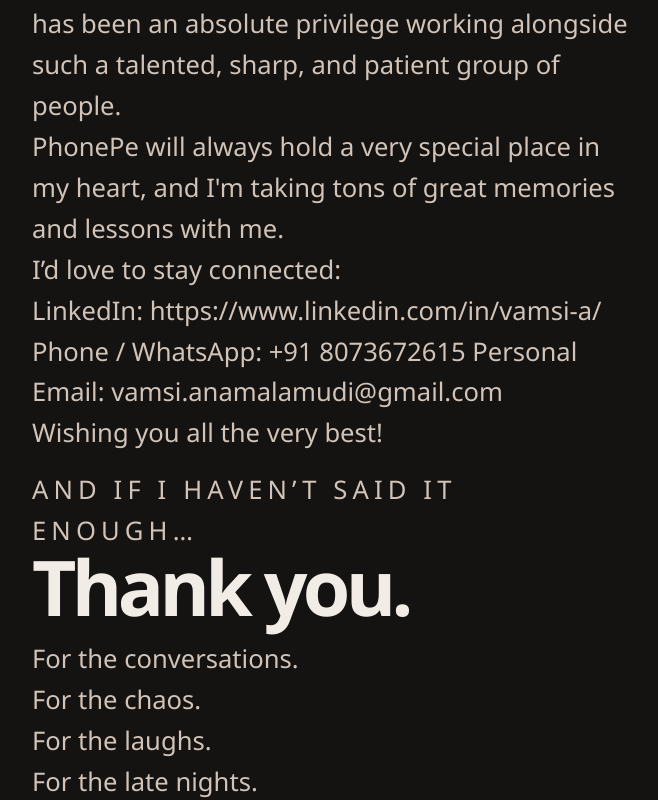
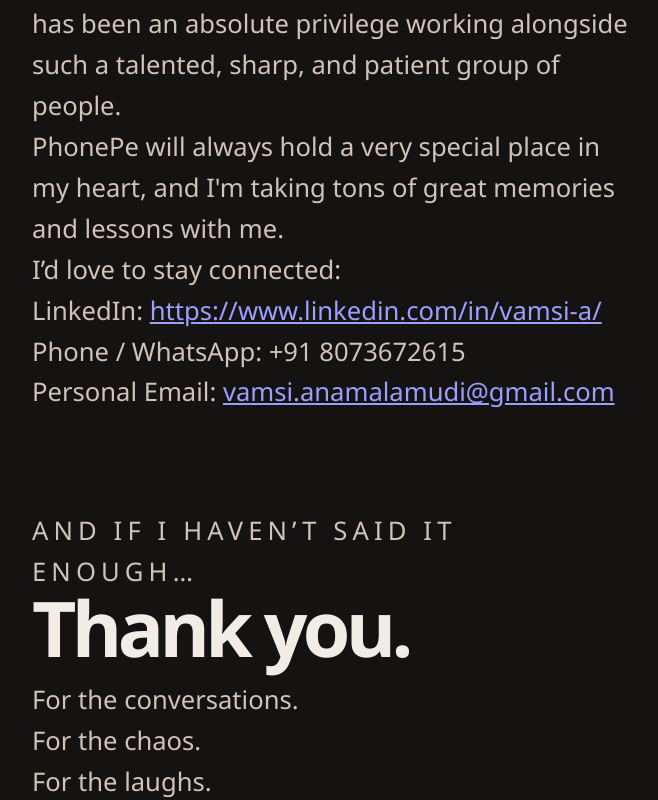
Before and after one commit to vamsianamalamudi/A-Note-of-Thanks, a Next.js app: page / in a window 1280 px wide. Shown: the part 3316-4116 px from the top of the page, without its empty margins (26-684 px from the left). Built offline with nearby package versions, Linux system fonts and the light colour scheme.

Commit message:
A-Note-of-Thanks

```diff
--- a/app/page.tsx
+++ b/app/page.tsx
@@ -256,12 +256,18 @@ export default function HomePage() {
           <br />
           I’d love to stay connected:
           <br />
-            LinkedIn:	https://www.linkedin.com/in/vamsi-a/
+            LinkedIn:{' '}
+            <a href="https://www.linkedin.com/in/vamsi-a/" target="_blank" rel="noreferrer">
+              https://www.linkedin.com/in/vamsi-a/
+            </a>
+          <br />
             Phone / WhatsApp: +91 8073672615
-            Personal Email: vamsi.anamalamudi@gmail.com
           <br />
-          Wishing you all the very best!
-
+            Personal Email:{' '}
+            <a href="mailto:vamsi.anamalamudi@gmail.com">vamsi.anamalamudi@gmail.com</a>
+          <br />
+          <br />
+          <br />
         </p>
         <p className="closing-kicker">And if I haven’t said it enough…</p>
         <h3>Thank you.</h3>
```
